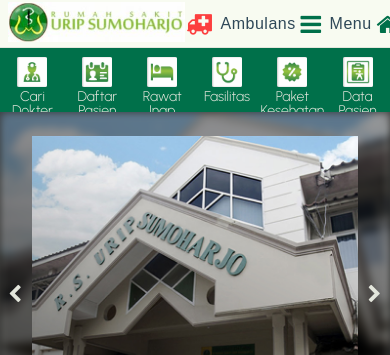
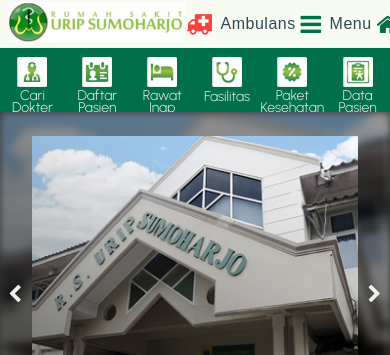
Before and after one commit to RizaHariati/RSUripSumoharjo, a React (Create React App) app: page / in a window 390 px wide. Shown: the top 355 px of the page. Built offline with nearby package versions, Linux system fonts and the light colour scheme.

Commit message:
revising index

```diff
--- a/src/styles/style.css
+++ b/src/styles/style.css
@@ -2,8 +2,8 @@
 @import url("https://fonts.googleapis.com/css2?family=Roboto:wght@300;400;500;700&display=swap");
 :root {
   --light1: #f8fbf1;
-  --light2: #e3e6dc;
-  --light3: #ffffff;
+  --light2: #eef0e9;
+  --light3: #f8fbf1;
   --dark1: #000000b9;
   --dark2: #002c00;
   --dark3: #2f4858;
@@ -223,7 +223,7 @@
   }
   a h5 {
     font-size: 14px;
-    line-height: 14px;
+    line-height: 12px;
     letter-spacing: 0px;
     font-weight: 300;
   }
@@ -242,8 +242,8 @@
 
 :root {
   --light1: #f8fbf1;
-  --light2: #e3e6dc;
-  --light3: #ffffff;
+  --light2: #eef0e9;
+  --light3: #f8fbf1;
   --dark1: #000000b9;
   --dark2: #002c00;
   --dark3: #2f4858;
@@ -463,7 +463,7 @@
   }
   a h5 {
     font-size: 14px;
-    line-height: 14px;
+    line-height: 12px;
     letter-spacing: 0px;
     font-weight: 300;
   }
```
